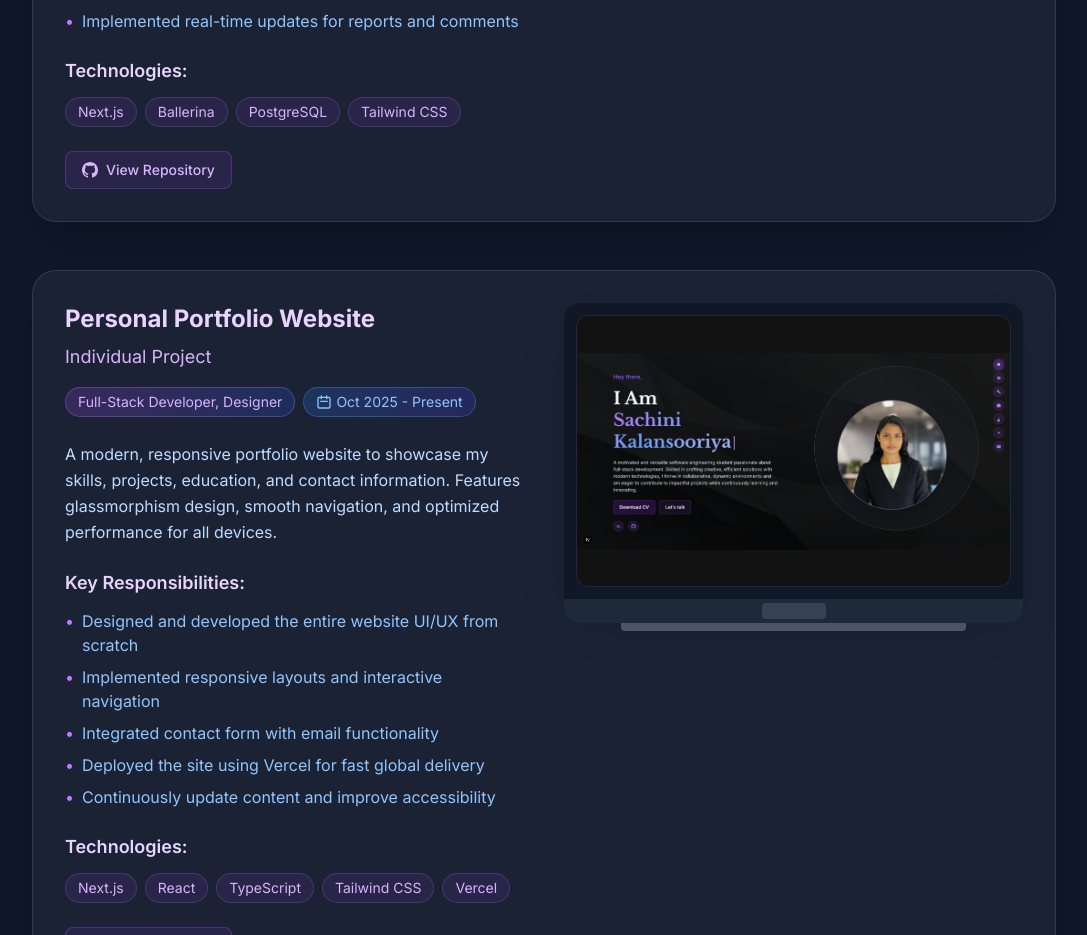
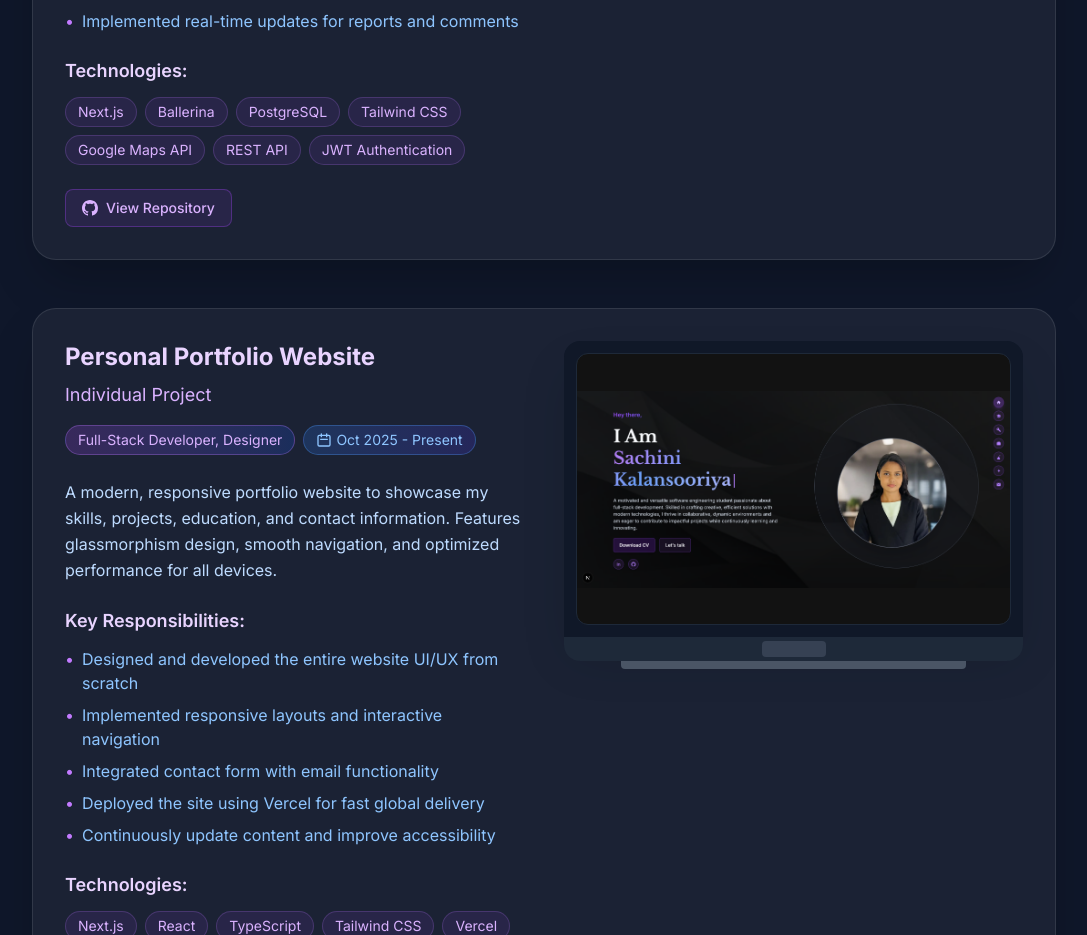
Before and after one commit to SachiniKalansooriya/my-portfolio, a Next.js app: page / in a window 1280 px wide. Shown: the part 8820-9755 px from the top of the page, without its empty margins (96-1183 px from the left). Built offline with nearby package versions, Linux system fonts and the light colour scheme.

Commit message:
Update project technologies: SafeRoute project

```diff
--- a/src/app/page.tsx
+++ b/src/app/page.tsx
@@ -445,7 +445,7 @@ export default function Home() {
       subtitle: "Group Project",
       role: "Full-Stack Developer",
       timeline: "Aug 2025",
-      technologies: ["Next.js", "Ballerina", "PostgreSQL", "Tailwind CSS"],
+      technologies: ["Next.js", "Ballerina", "PostgreSQL", "Tailwind CSS", "Google Maps API", "REST API", "JWT Authentication"],
       description: "SafeRoute lets users report road hazards with images, view nearby hazards, and get safe route suggestions. It includes user profiles, reports history and an RDA dashboard.",
       responsibilities: [
         "Built hazard report submission with images and geolocation",
```
